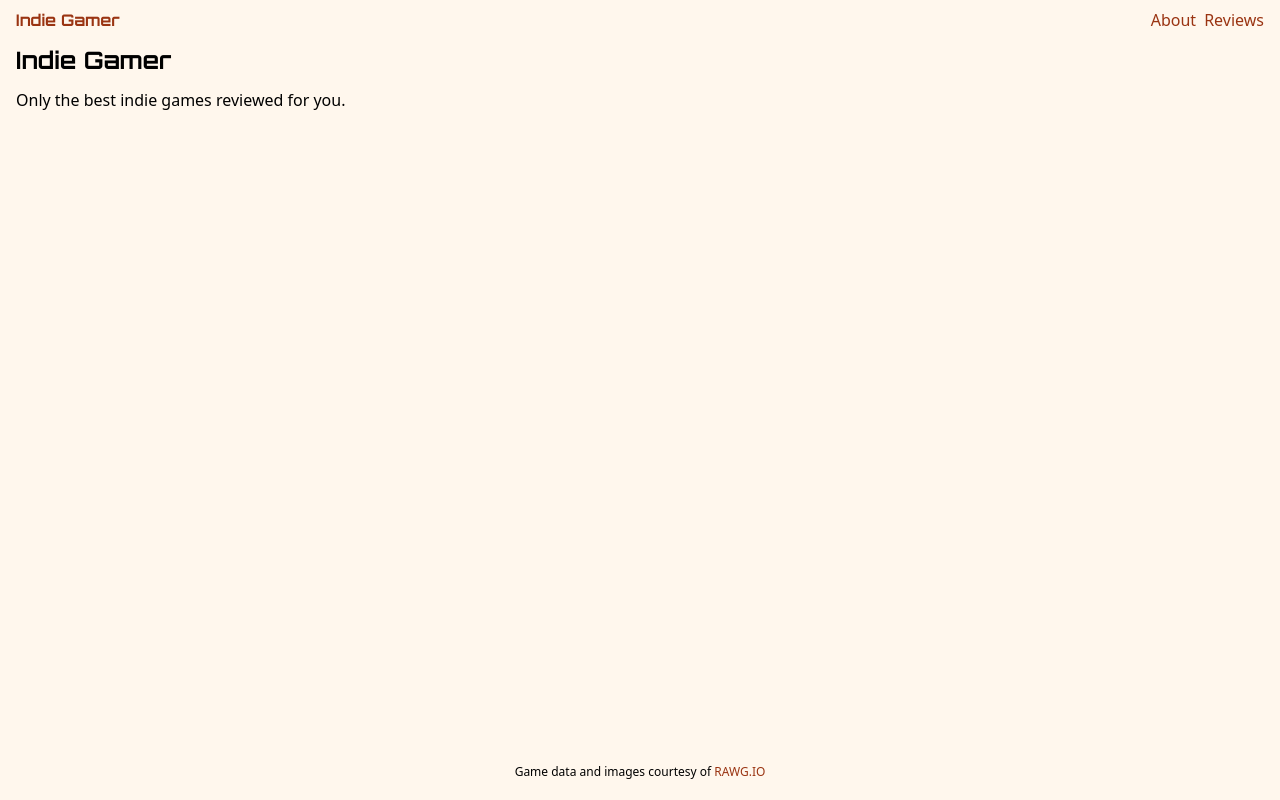
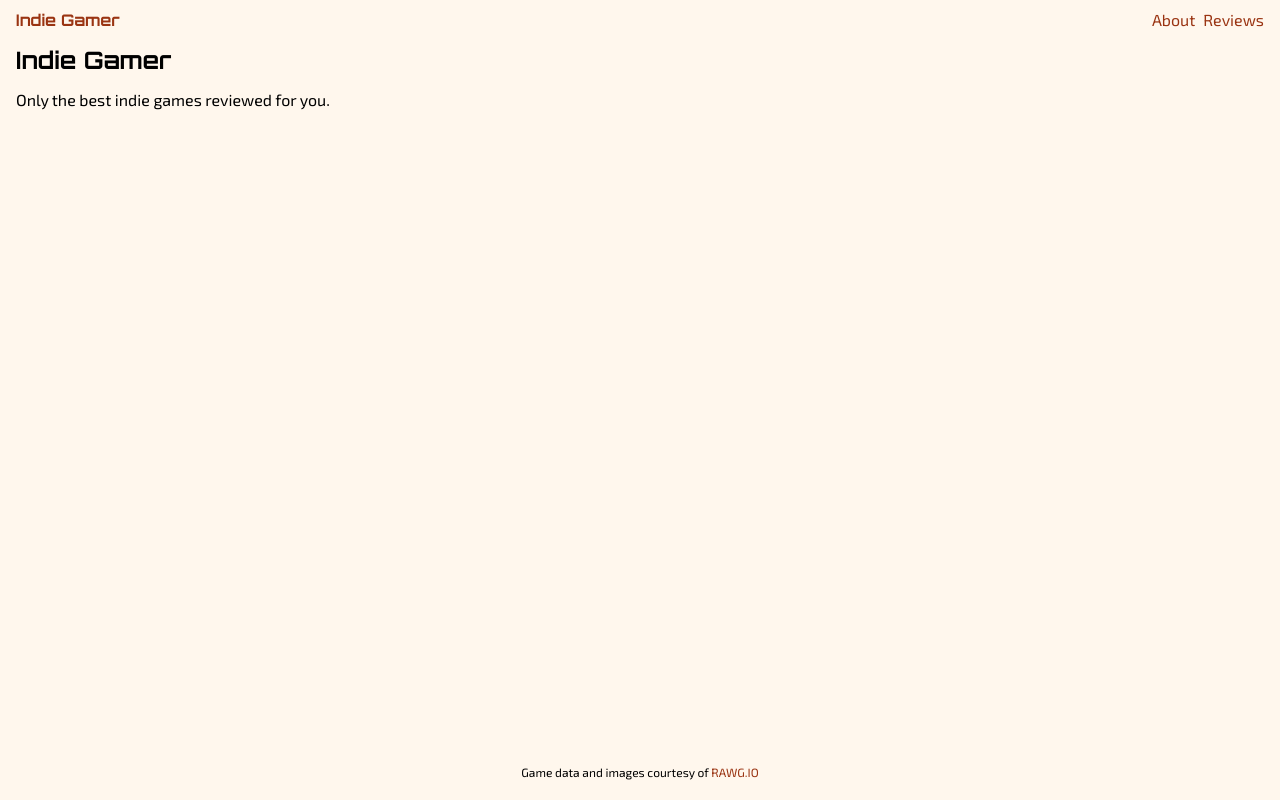
Before and after one commit to SergeAtZeDigitalBench/next-v13-games-review, a Next.js app: page / in a window 1280 px wide. Built offline with nearby package versions, Linux system fonts and the light colour scheme.

Commit message:
feat: custom font config, default sans exo2

```diff
--- a/app/fonts.ts
+++ b/app/fonts.ts
@@ -1,6 +1,11 @@
-import { Orbitron } from "next/font/google";
+import { Orbitron, Exo_2 } from "next/font/google";
 
 export const orbitron = Orbitron({
   subsets: ["latin"],
   variable: "--font-orbitron",
 });
+
+export const exo2 = Exo_2({
+  subsets: ["latin"],
+  variable: "--font-exo-2",
+});
--- a/app/layout.tsx
+++ b/app/layout.tsx
@@ -1,6 +1,6 @@
 import React from "react";
 
-import { orbitron } from "@/app/fonts";
+import { orbitron, exo2 } from "@/app/fonts";
 import NavBar from "@/components/NavBar";
 import "./globals.css";
 
@@ -10,7 +10,7 @@ interface ILayoutProps {
 
 const RootLayout = ({ children }: ILayoutProps) => {
   return (
-    <html lang="en" className={orbitron.variable}>
+    <html lang="en" className={`${orbitron.variable} ${exo2.variable}`}>
       <body className="px-4 py-2 flex flex-col min-h-screen bg-orange-50">
         <header>
           <NavBar />
--- a/tailwind.config.js
+++ b/tailwind.config.js
@@ -5,6 +5,7 @@ module.exports = {
     extend: {
       fontFamily: {
         orbitron: ["var(--font-orbitron)", "sans-serif"],
+        sans: ["var(--font-exo-2)", "ui-sans-serif", "system-ui", "sans-serif"],
       },
     },
   },
```
